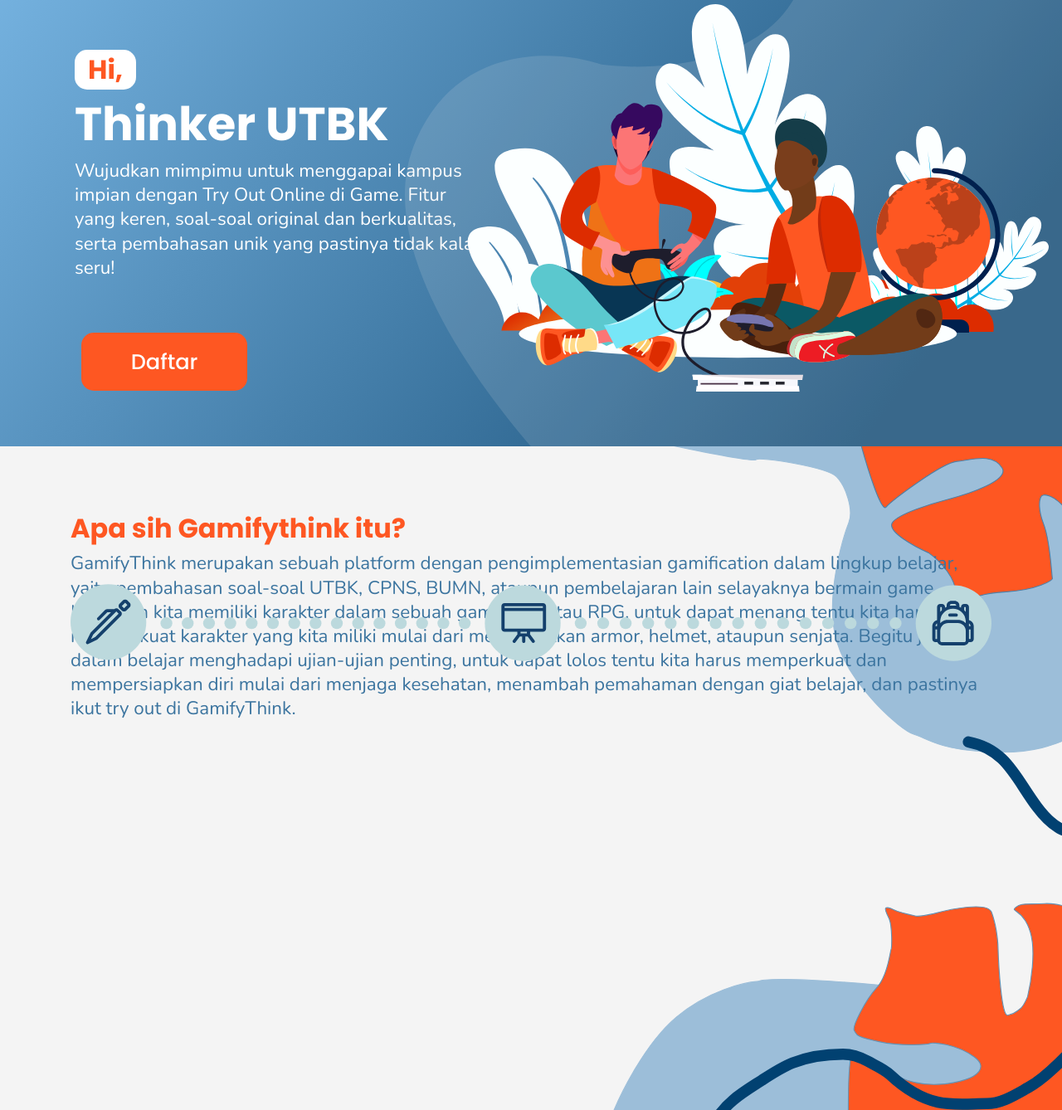
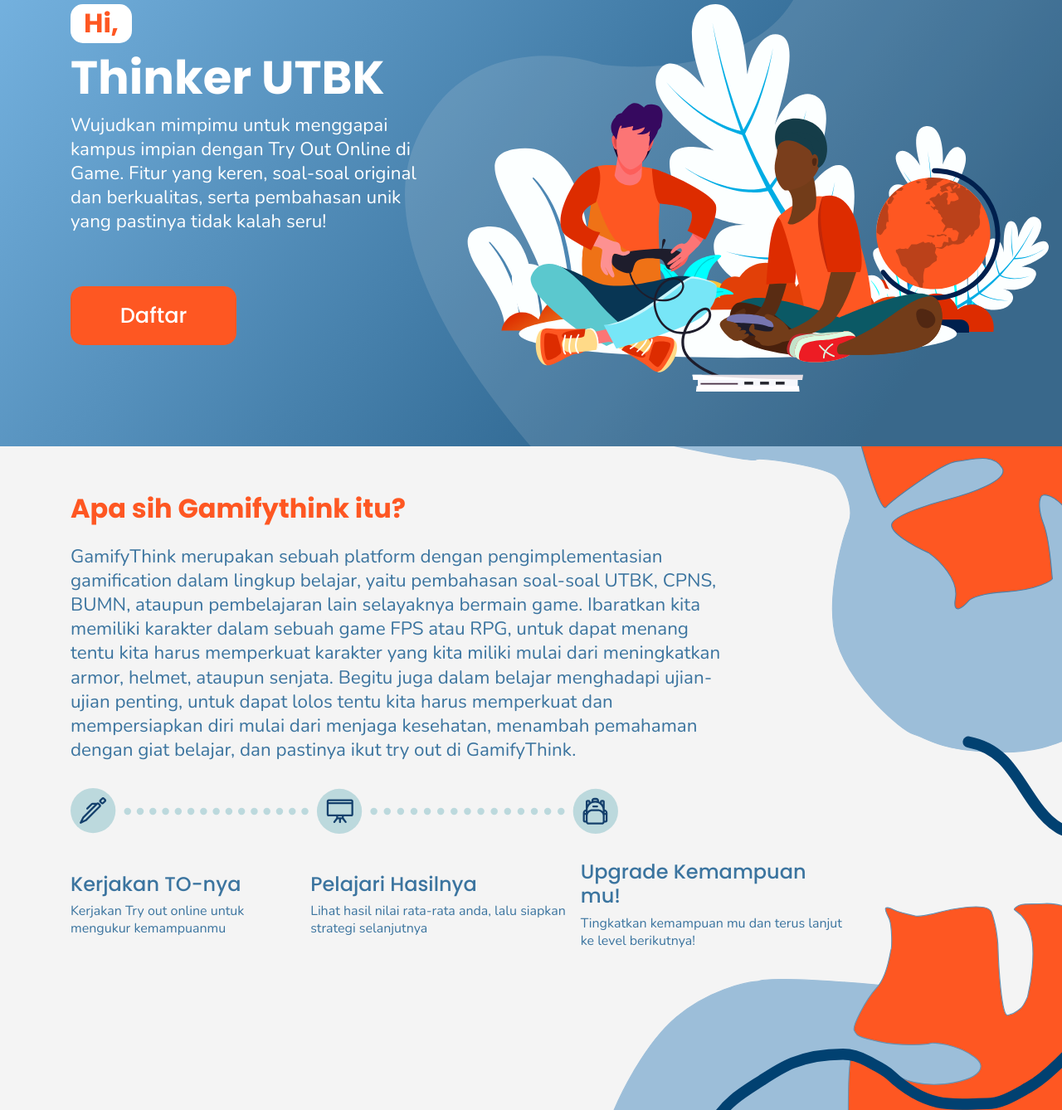
Before and after one commit to danivideda/gamifythink-frontend-prj, a website: page public/index.html in a window 1280 px wide. Shown: the part 162-1500 px from the top of the page at 83% size. Drawn offline with nearby package versions, Linux system fonts and the light colour scheme.

Commit message:
Section #About WIP 2

```diff
--- a/public/index.html
+++ b/public/index.html
@@ -45,12 +45,26 @@
     </section>
 
     <section id="about">
-      <img src="img/about-flower.svg" alt="">
+      <img src="img/about-flower.svg" alt="" id="flower">
       <div class="container">
         <div class="content">
           <h1 class="lead-heading">Apa sih Gamifythink itu?</h1>
-          <p>GamifyThink merupakan sebuah platform dengan pengimplementasian gamification dalam lingkup belajar, yaitu pembahasan soal-soal UTBK, CPNS, BUMN, ataupun pembelajaran lain selayaknya bermain game. Ibaratkan kita memiliki karakter dalam sebuah game FPS atau RPG, untuk dapat menang tentu kita harus memperkuat karakter yang kita miliki mulai dari meningkatkan armor, helmet, ataupun senjata. Begitu juga dalam belajar menghadapi ujian-ujian penting, untuk dapat lolos tentu kita harus memperkuat dan mempersiapkan diri mulai dari menjaga kesehatan, menambah pemahaman dengan giat belajar, dan pastinya ikut try out di GamifyThink.</p>
-          <img src="img/about-userflow.svg" alt="">
+          <p class="description">GamifyThink merupakan sebuah platform dengan pengimplementasian gamification dalam lingkup belajar, yaitu pembahasan soal-soal UTBK, CPNS, BUMN, ataupun pembelajaran lain selayaknya bermain game. Ibaratkan kita memiliki karakter dalam sebuah game FPS atau RPG, untuk dapat menang tentu kita harus memperkuat karakter yang kita miliki mulai dari meningkatkan armor, helmet, ataupun senjata. Begitu juga dalam belajar menghadapi ujian-ujian penting, untuk dapat lolos tentu kita harus memperkuat dan mempersiapkan diri mulai dari menjaga kesehatan, menambah pemahaman dengan giat belajar, dan pastinya ikut try out di GamifyThink.</p>
+          <img src="img/about-userflow.svg" alt="" id="userflow">
+          <div id="userflow-description">
+            <div class="item">
+              <h1>Kerjakan TO-nya</h1>
+              <p>Kerjakan Try out online untuk mengukur kemampuanmu</p>
+            </div>
+            <div class="item">
+              <h1>Pelajari Hasilnya</h1>
+              <p>Lihat hasil nilai rata-rata anda, lalu siapkan strategi selanjutnya</p>
+            </div>
+            <div class="item">
+              <h1>Upgrade Kemampuan mu!</h1>
+              <p>Tingkatkan kemampuan mu dan terus lanjut ke level berikutnya!</p>
+            </div>
+          </div>
         </div>
       </div>
     </section>
--- a/src/scss/main.scss
+++ b/src/scss/main.scss
@@ -47,8 +47,8 @@
     position: relative;
     display: inline-block;
     width: 200px;
-    margin: 1rem 2rem;
-    padding: 1rem 2rem;
+    margin: 1rem 0;
+    padding: 1rem 0;
     border: none;
     font-family: 'Poppins', Arial, Helvetica, sans-serif;
     font-size: 1.6rem;
@@ -144,12 +144,11 @@
   }
 
   .content {
-    position: realtive;
+    position: relative;
     width: 45%;
-    left: 0;
-    top: 50px;
     // margin-left: 10rem;
-    margin: 20% 5px;
+    margin: 15% 0px;
+    padding-right: 5%;
 
     .text-heading {
       background-color: #fff;
@@ -166,17 +165,17 @@
 
     #btn-register {
       margin-top: 3rem;
-      margin-left: 0.5rem;
+      // margin-left: 0.5rem;
     }
   }
 }
 
 #about {
   position: relative;
-  min-height: 100vh;
+  min-height: 800px;
   overflow: hidden;
 
-  img {
+  #flower {
     position: absolute;
     right: 0;
     top: -5px;
@@ -187,22 +186,51 @@
     position: relative;
     width: 100%;
     height: 100%;
-    margin-top: 5rem;
+    margin-top: 5%;
+    padding-right: 15%;
 
-    img {
+    #userflow {
       display: block;
-      width: 100%;
+      width: 70%;
+      margin-bottom: 2rem;
     }
 
     .lead-heading {
       color: var(--redish-light);
       font-size: 2rem;
+      margin-bottom: 1.5rem;
     }
 
     p {
       font-family: 'Nunito';
       font-size: 1.4rem;
       color: var(--blue-dark);
+
+      &.description {
+        padding-right: 15%;
+        margin-bottom: 2rem;
+      }
+    }
+
+    #userflow-description {
+      display: flex;
+      justify-content: center;
+      align-items: center;
+      text-align: left;
+      color: var(--blue-dark);
+
+      .item {
+        // width: 33%;
+        padding-right: 10px;
+
+        h1 {
+          font-size: 1.5rem;
+        }
+
+        p {
+          font-size: 1rem;
+        }
+      }
     }
   }
 
```
Also changed, not shown: public/css/main.css.
